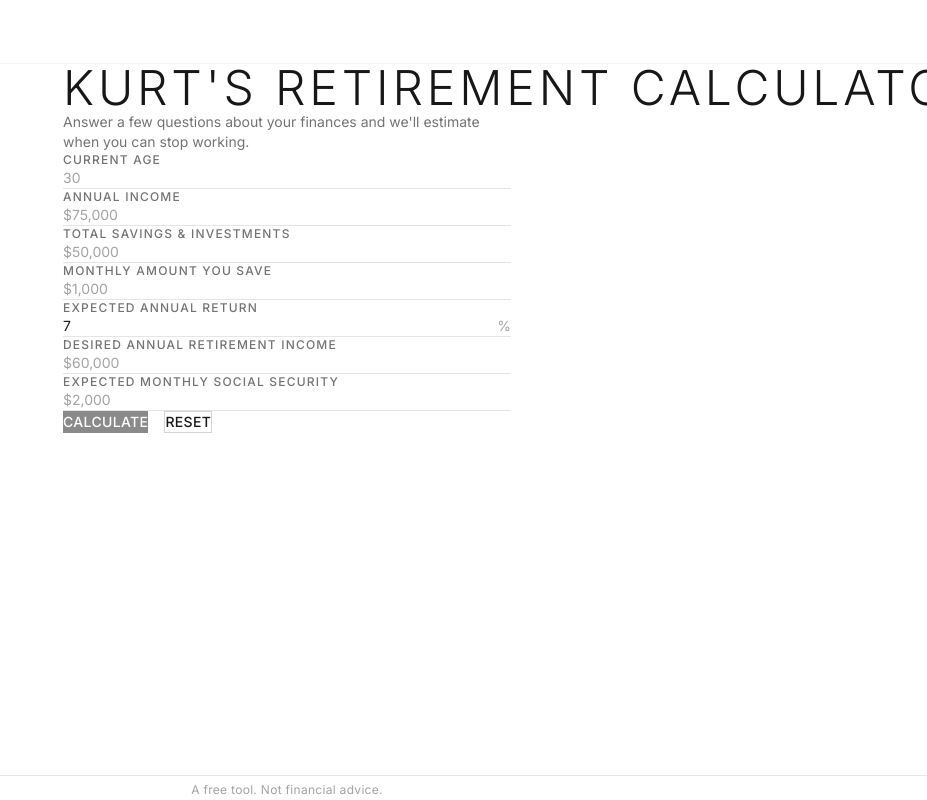
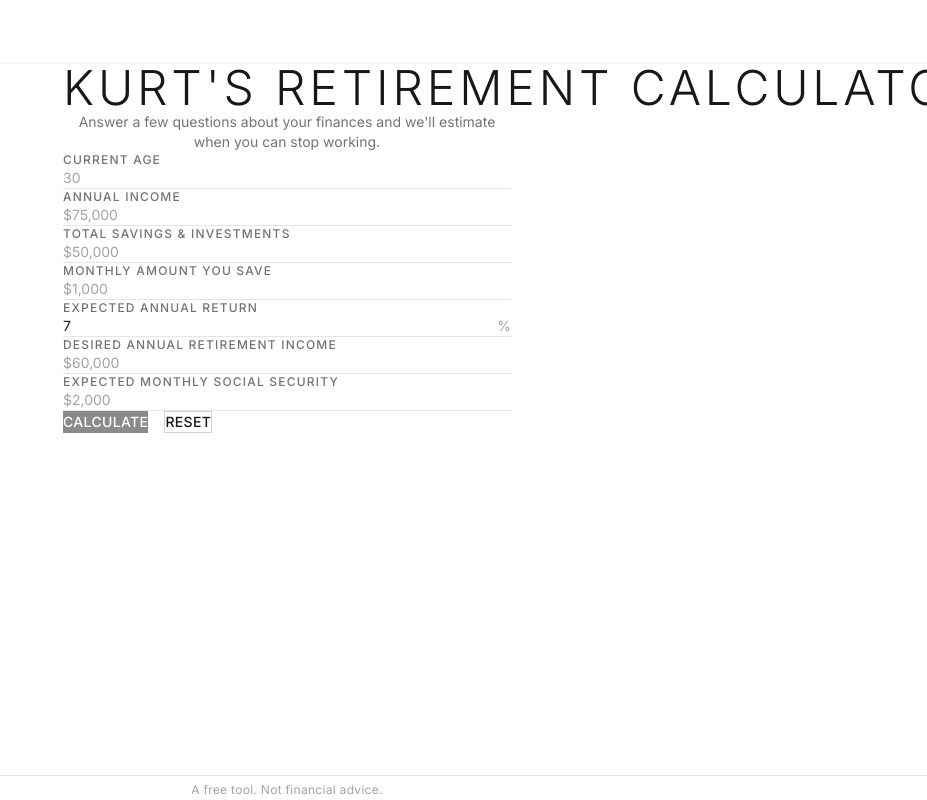
Before and after one commit to maxliebert480-art/retirement-calculator, a Next.js app: page / in a window 1280 px wide. Shown: the top 800 px of the page, without its empty margins (353-1280 px from the left). Built offline with nearby package versions, Linux system fonts and the light colour scheme.

Commit message:
Center title and subtitle text

```diff
--- a/src/app/page.tsx
+++ b/src/app/page.tsx
@@ -216,7 +216,7 @@ export default function Home() {
           {!showResults ? (
             <>
               {/* Hero */}
-              <div className="pt-24 pb-8">
+              <div className="pt-24 pb-8 text-center">
                 <h1 className="text-3xl md:text-5xl font-light tracking-[0.08em] uppercase text-gray-900 whitespace-nowrap">
                   Kurt&apos;s Retirement Calculator
                 </h1>
```
